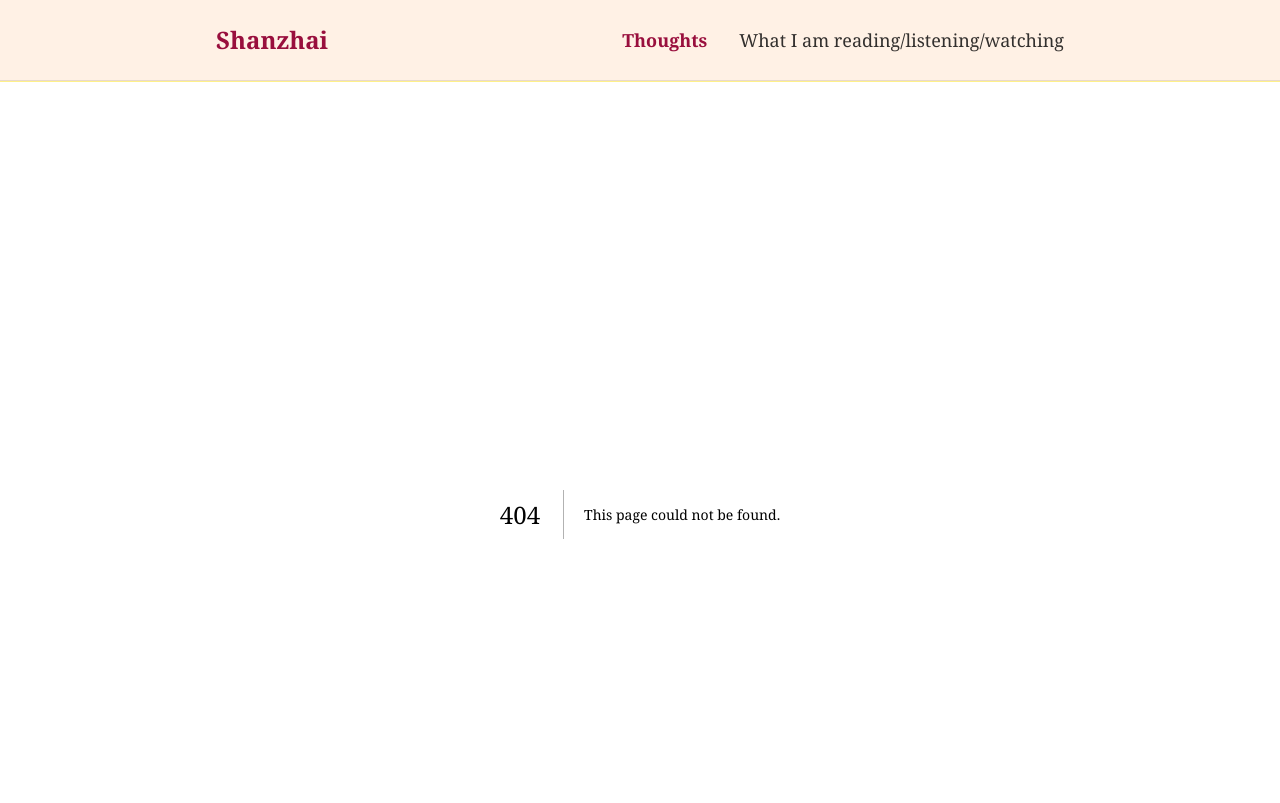
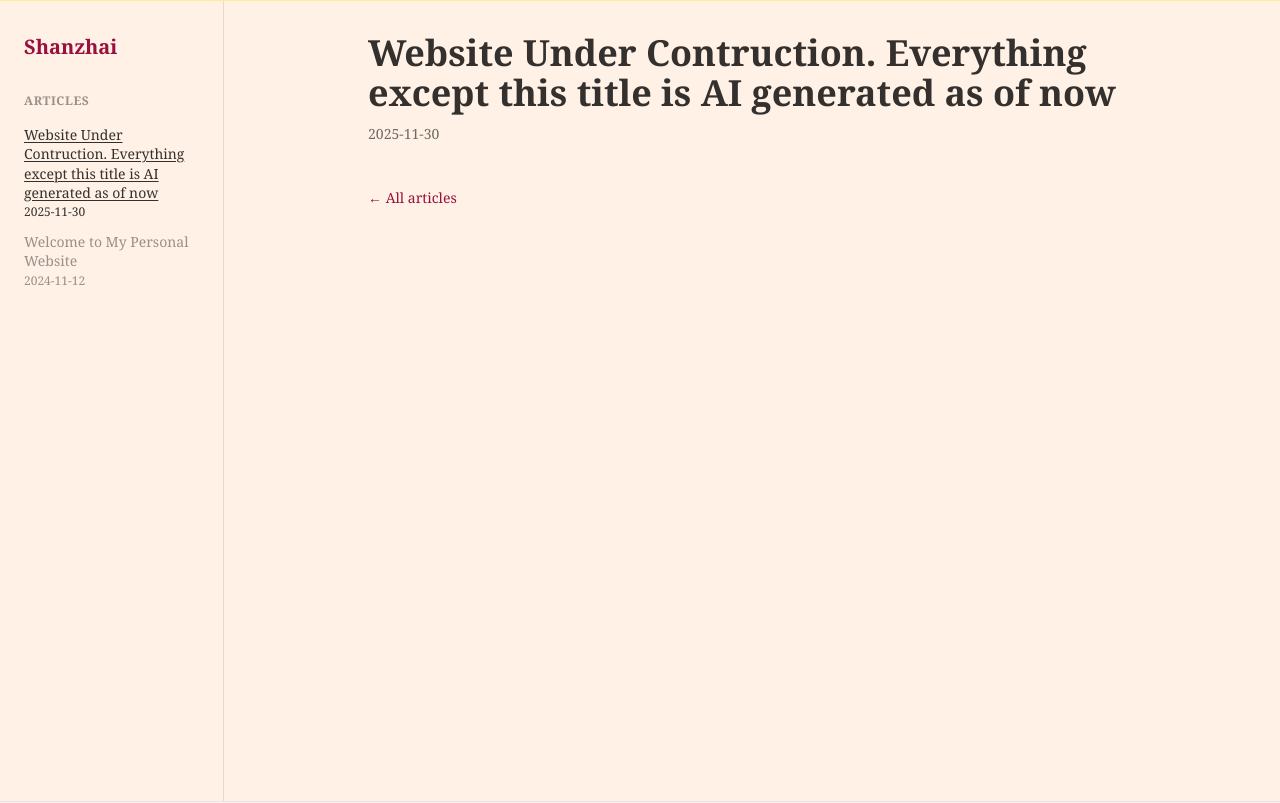
Before and after one commit to averma1010/claude_code_exp, a Next.js app in the folder website/: page /blog/2024-11-08-setting-up-dev-environment in a window 1280 px wide. Before the commit this address had no page. Shown: the top 803 px of the page. Built offline with nearby package versions, Linux system fonts and the light colour scheme.

Commit message:
changing layout a bit

```diff
--- /dev/null
+++ b/website/app/blog/[slug]/page.tsx
@@ -0,0 +1,73 @@
+import { getAllPosts, getPostBySlug, getPostSlugs } from '@/lib/posts';
+import ReactMarkdown from 'react-markdown';
+import remarkGfm from 'remark-gfm';
+import remarkMath from 'remark-math';
+import rehypeKatex from 'rehype-katex';
+import rehypeRaw from 'rehype-raw';
+import Link from 'next/link';
+import { notFound } from 'next/navigation';
+
+export function generateStaticParams() {
+  return getPostSlugs().map((slug) => ({
+    slug: slug.replace(/\.mdx$/, ''),
+  }));
+}
+
+export default async function PostPage({ params }: { params: Promise<{ slug: string }> }) {
+  const { slug } = await params;
+  let post;
+  try {
+    post = getPostBySlug(slug);
+  } catch {
+    notFound();
+  }
+
+  const allPosts = getAllPosts();
+
+  return (
+    <div className="flex min-h-screen">
+      <aside className="w-56 shrink-0 border-r border-ft-border px-6 py-8 sticky top-0 h-screen overflow-y-auto">
+        <Link href="/" className="block text-xl font-bold mb-8 hover:opacity-70 transition-opacity">
+          Shanzhai
+        </Link>
+        <h2 className="text-xs font-semibold uppercase tracking-wider text-ft-text/50 mb-4">Articles</h2>
+        <nav className="flex flex-col gap-3">
+          {allPosts.map((p) => (
+            <Link
+              key={p.slug}
+              href={`/blog/${p.slug}`}
+              className={`group flex flex-col gap-0.5 ${p.slug === slug ? 'text-ft-text' : 'text-ft-text/50 hover:text-ft-text'}`}
+            >
+              <span className={`text-sm font-medium leading-snug ${p.slug === slug ? 'underline underline-offset-2' : ''}`}>
+                {p.title}
+              </span>
+              <span className="text-xs">{p.date}</span>
+            </Link>
+          ))}
+        </nav>
+      </aside>
+
+      <div className="flex-1 px-12 py-8">
+        <article className="max-w-3xl mx-auto">
+          <header className="mb-8">
+            <h1 className="text-4xl font-bold mb-2">{post.title}</h1>
+            <time className="text-sm text-ft-text/70">{post.date}</time>
+          </header>
+          <div className="prose max-w-none">
+            <ReactMarkdown
+              remarkPlugins={[remarkGfm, remarkMath]}
+              rehypePlugins={[rehypeKatex, rehypeRaw]}
+            >
+              {post.content}
+            </ReactMarkdown>
+          </div>
+          <div className="mt-10">
+            <Link href="/blog" className="text-ft-accent hover:underline text-sm">
+              ← All articles
+            </Link>
+          </div>
+        </article>
+      </div>
+    </div>
+  );
+}
--- a/website/app/blog/page.tsx
+++ b/website/app/blog/page.tsx
@@ -1,31 +1,26 @@
 import { getAllPosts } from '@/lib/posts';
-import ExpandablePost from '@/components/ExpandablePost';
-import ReactMarkdown from 'react-markdown';
-import remarkGfm from 'remark-gfm';
+import Link from 'next/link';
 
 export default function BlogPage() {
   const posts = getAllPosts();
 
   return (
-    <div className="py-8">
+    <div className="max-w-4xl mx-auto px-6 py-8">
       <h1 className="text-4xl font-bold mb-12">Blog</h1>
 
       {posts.length === 0 ? (
         <p className="text-lg text-ft-text/70">No posts yet. Check back soon!</p>
       ) : (
-        <div>
+        <div className="flex flex-col divide-y divide-ft-border">
           {posts.map((post) => (
-            <ExpandablePost
+            <Link
               key={post.slug}
-              title={post.title}
-              date={post.date}
-              excerpt={post.excerpt}
-              content={
-                <ReactMarkdown remarkPlugins={[remarkGfm]}>
-                  {post.content}
-                </ReactMarkdown>
-              }
-            />
+              href={`/blog/${post.slug}`}
+              className="flex items-baseline justify-between py-4 group hover:text-ft-accent transition-colors"
+            >
+              <span className="text-lg font-medium group-hover:underline">{post.title}</span>
+              <time className="text-sm text-ft-text/50 shrink-0 ml-8">{post.date}</time>
+            </Link>
           ))}
         </div>
       )}
--- a/website/app/currently/page.tsx
+++ b/website/app/currently/page.tsx
@@ -38,7 +38,7 @@ export default function CurrentlyPage() {
   const rightTracks = topTracks.slice(3, 5);
 
   return (
-    <div className="py-8">
+    <div className="max-w-4xl mx-auto px-6 py-8">
       <h1 className="text-4xl font-bold mb-12">Currently</h1>
 
       {/* Reading Section */}
--- a/website/app/layout.tsx
+++ b/website/app/layout.tsx
@@ -1,5 +1,6 @@
 import type { Metadata } from "next";
 import "./globals.css";
+import "katex/dist/katex.min.css";
 import Navigation from "@/components/Navigation";
 
 export const metadata: Metadata = {
@@ -19,7 +20,7 @@ export default function RootLayout({
         <div className="bg-yellow-50 border-b border-yellow-200">
 
         </div>
-        <main className="max-w-4xl mx-auto px-6 py-8">
+        <main>
           {children}
         </main>
         <footer className="border-t border-gray-200">
--- a/website/components/Navigation.tsx
+++ b/website/components/Navigation.tsx
@@ -9,6 +9,8 @@ export default function Navigation() {
   const isActive = (path: string) => {
     return pathname.startsWith(path);
   };
+
+  if (pathname.startsWith('/blog/')) return null;
 
   return (
     <nav className="border-b border-ft-border bg-ft-pink">
--- a/website/next.config.mjs
+++ b/website/next.config.mjs
@@ -1,4 +1,6 @@
 import createMDX from '@next/mdx'
+import remarkMath from 'remark-math'
+import rehypeKatex from 'rehype-katex'
 
 /** @type {import('next').NextConfig} */
 const nextConfig = {
@@ -12,8 +14,8 @@ const nextConfig = {
 const withMDX = createMDX({
   extension: /\.mdx?$/,
   options: {
-    remarkPlugins: [],
-    rehypePlugins: [],
+    remarkPlugins: [remarkMath],
+    rehypePlugins: [rehypeKatex],
   },
 })
 
--- a/website/package.json
+++ b/website/package.json
@@ -13,13 +13,16 @@
     "@mdx-js/react": "^3.0.1",
     "@next/mdx": "^15.0.3",
     "gray-matter": "^4.0.3",
+    "katex": "^0.16.45",
     "next": "^15.0.3",
     "next-mdx-remote": "^5.0.0",
     "react": "^18.3.1",
     "react-dom": "^18.3.1",
     "react-markdown": "^10.1.0",
+    "rehype-katex": "^7.0.1",
     "rehype-raw": "^7.0.0",
-    "remark-gfm": "^4.0.1"
+    "remark-gfm": "^4.0.1",
+    "remark-math": "^6.0.0"
   },
   "devDependencies": {
     "@types/node": "^20.16.11",
```
Also changed, not shown: 1 other file (tests, documents, lock files or other folders).
